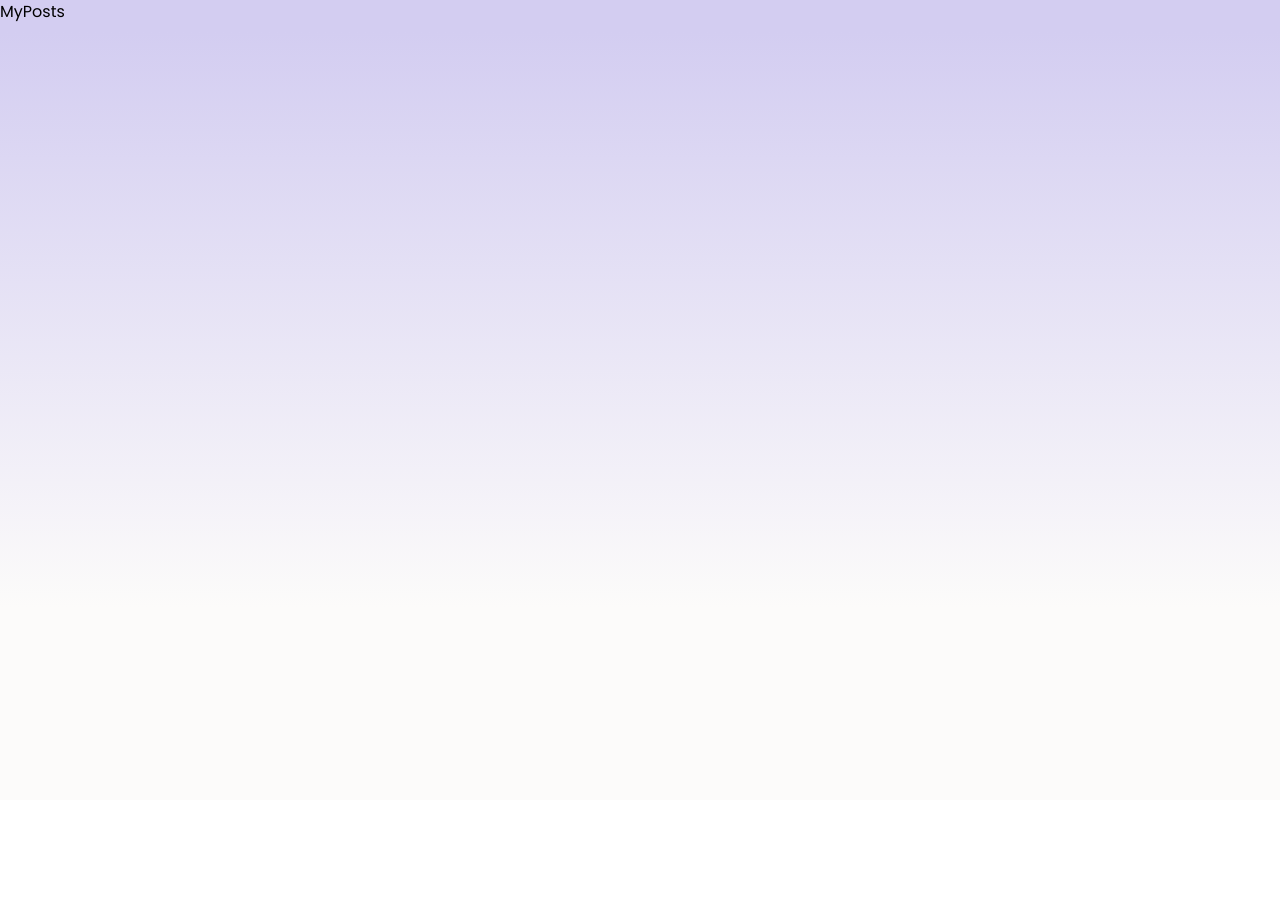
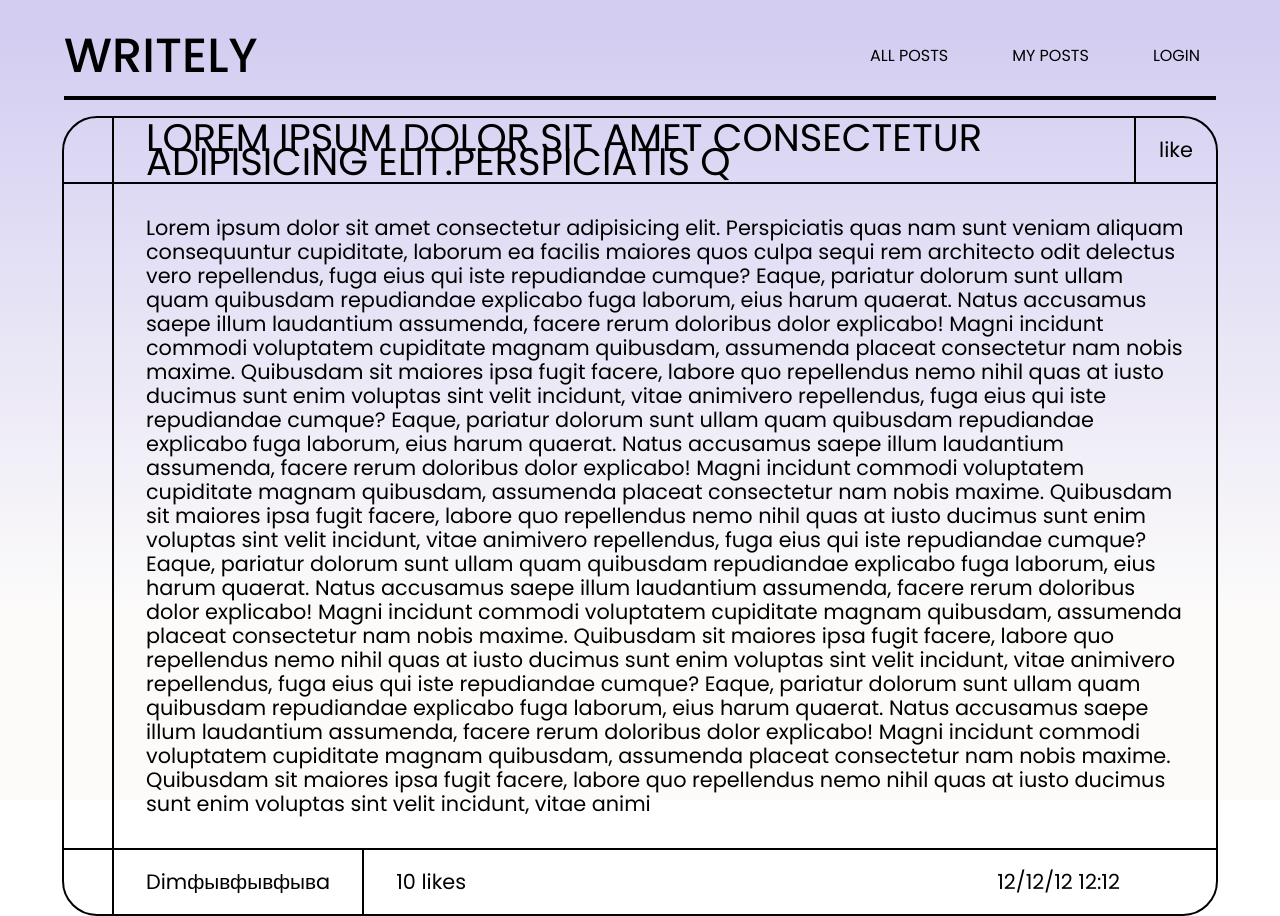
Before and after one commit to Writely-blog/front_end, a React (Vite) app: page /myPosts in a window 1280 px wide. Before the commit the page ends 800 px from the top, so only its background shows below. Built offline with nearby package versions, Linux system fonts and the light colour scheme; sample sign-in values are in the browser's storage.

Commit message:
one post components

```diff
--- a/src/components/myPosts/MyPosts.jsx
+++ b/src/components/myPosts/MyPosts.jsx
@@ -1,7 +1,14 @@
 import React from 'react';
+import NavBar from '../navBar/NavBar';
+import OnePost from '../onePost/OnePost';
 
 const MyPosts = () => {
-  return <div>MyPosts</div>;
+  return (
+    <div className='main-container'>
+      <NavBar />
+      <OnePost />
+    </div>
+  );
 };
 
 export default MyPosts;
--- /dev/null
+++ b/src/components/onePost/OnePost.css
@@ -0,0 +1,113 @@
+.onepost-container {
+  width: 90%;
+  /* height: 25rem; */
+  border: 2.5px solid black;
+  border-radius: 35px;
+  display: flex;
+  flex-direction: row;
+  font-size: 1.3rem;
+}
+
+* p {
+  margin: 0;
+}
+
+/* JUST FOR BORDERS */
+
+.onepost-left-side {
+  min-width: 3rem;
+  border-right: 2.5px solid black;
+  display: flex;
+  flex-direction: column;
+  justify-content: space-between;
+}
+
+.onepost-left-side-top {
+  height: 4rem;
+  border-bottom: 2.5px solid black;
+}
+.onepost-left-side-bottom {
+  height: 4rem;
+  border-top: 2.5px solid black;
+}
+/* JUST FOR BORDERS */
+
+.onepost-right-side {
+  display: flex;
+  flex-direction: column;
+  justify-content: space-between;
+  align-items: flex-start;
+}
+
+.onepost-title-bar {
+  border-bottom: 2.5px solid black;
+  width: 100%;
+  height: 4rem;
+  display: flex;
+  flex-direction: row;
+  justify-content: space-between;
+  align-items: center;
+}
+
+.onepost-title {
+  font-size: 2.4rem;
+  text-transform: uppercase;
+  padding-left: 2rem;
+  padding-right: 1rem;
+  display: flex;
+  align-items: center;
+  justify-content: center;
+}
+
+.onepost-like-btn {
+  min-width: 5rem;
+  border-left: 2.5px solid black;
+  height: 100%;
+  display: flex;
+  align-items: center;
+  justify-content: center;
+}
+
+.onepost-contex {
+  padding: 2rem 2rem;
+}
+
+.onepost-footer {
+  border-top: 2.5px solid black;
+  width: 100%;
+  display: flex;
+  flex-direction: row;
+  justify-content: space-between;
+  align-items: center;
+  height: 4rem;
+}
+.onepost-footer-left {
+  height: 4rem;
+  display: flex;
+  flex-direction: row;
+  justify-content: start;
+  align-items: center;
+}
+.onepost-username {
+  height: 100%;
+  padding: 0 2rem;
+  border-right: 2.5px solid black;
+  display: flex;
+  align-items: center;
+  justify-content: center;
+}
+
+.onepost-like-counter {
+  padding: 0 2rem;
+  display: flex;
+  align-items: center;
+  justify-content: center;
+}
+
+.onepost-footer-right-date {
+  height: 4rem;
+  display: flex;
+  align-items: center;
+  justify-content: center;
+  padding-right: 6rem;
+}
--- /dev/null
+++ b/src/components/onePost/OnePost.jsx
@@ -0,0 +1,78 @@
+import React from 'react';
+import './OnePost.css';
+
+const OnePost = () => {
+  return (
+    <div className='onepost-container'>
+      <div className='onepost-left-side'>
+        <div className='onepost-left-side-top'></div>
+        <div className='onepost-left-side-bottom'></div>
+      </div>
+      <div className='onepost-right-side'>
+        <div className='onepost-title-bar'>
+          <div className='onepost-title'>
+            <p>
+              Lorem ipsum dolor sit amet consectetur adipisicing
+              elit.Perspiciatis q
+            </p>
+          </div>
+          <div className='onepost-like-btn'>like</div>
+        </div>
+        <div className='onepost-contex'>
+          <p>
+            Lorem ipsum dolor sit amet consectetur adipisicing elit.
+            Perspiciatis quas nam sunt veniam aliquam consequuntur cupiditate,
+            laborum ea facilis maiores quos culpa sequi rem architecto odit
+            delectus vero repellendus, fuga eius qui iste repudiandae cumque?
+            Eaque, pariatur dolorum sunt ullam quam quibusdam repudiandae
+            explicabo fuga laborum, eius harum quaerat. Natus accusamus saepe
+            illum laudantium assumenda, facere rerum doloribus dolor explicabo!
+            Magni incidunt commodi voluptatem cupiditate magnam quibusdam,
+            assumenda placeat consectetur nam nobis maxime. Quibusdam sit
+            maiores ipsa fugit facere, labore quo repellendus nemo nihil quas at
+            iusto ducimus sunt enim voluptas sint velit incidunt, vitae
+            animivero repellendus, fuga eius qui iste repudiandae cumque? Eaque,
+            pariatur dolorum sunt ullam quam quibusdam repudiandae explicabo
+            fuga laborum, eius harum quaerat. Natus accusamus saepe illum
+            laudantium assumenda, facere rerum doloribus dolor explicabo! Magni
+            incidunt commodi voluptatem cupiditate magnam quibusdam, assumenda
+            placeat consectetur nam nobis maxime. Quibusdam sit maiores ipsa
+            fugit facere, labore quo repellendus nemo nihil quas at iusto
+            ducimus sunt enim voluptas sint velit incidunt, vitae animivero
+            repellendus, fuga eius qui iste repudiandae cumque? Eaque, pariatur
+            dolorum sunt ullam quam quibusdam repudiandae explicabo fuga
+            laborum, eius harum quaerat. Natus accusamus saepe illum laudantium
+            assumenda, facere rerum doloribus dolor explicabo! Magni incidunt
+            commodi voluptatem cupiditate magnam quibusdam, assumenda placeat
+            consectetur nam nobis maxime. Quibusdam sit maiores ipsa fugit
+            facere, labore quo repellendus nemo nihil quas at iusto ducimus sunt
+            enim voluptas sint velit incidunt, vitae animivero repellendus, fuga
+            eius qui iste repudiandae cumque? Eaque, pariatur dolorum sunt ullam
+            quam quibusdam repudiandae explicabo fuga laborum, eius harum
+            quaerat. Natus accusamus saepe illum laudantium assumenda, facere
+            rerum doloribus dolor explicabo! Magni incidunt commodi voluptatem
+            cupiditate magnam quibusdam, assumenda placeat consectetur nam nobis
+            maxime. Quibusdam sit maiores ipsa fugit facere, labore quo
+            repellendus nemo nihil quas at iusto ducimus sunt enim voluptas sint
+            velit incidunt, vitae animi
+          </p>
+        </div>
+        <div className='onepost-footer'>
+          <div className='onepost-footer-left'>
+            <div className='onepost-username'>
+              <p>Dimфывфывфывa</p>
+            </div>
+            <div className='onepost-like-counter'>
+              <p>10 likes</p>
+            </div>
+          </div>
+          <div className='onepost-footer-right-date'>
+            <p>12/12/12 12:12</p>
+          </div>
+        </div>
+      </div>
+    </div>
+  );
+};
+
+export default OnePost;
```
